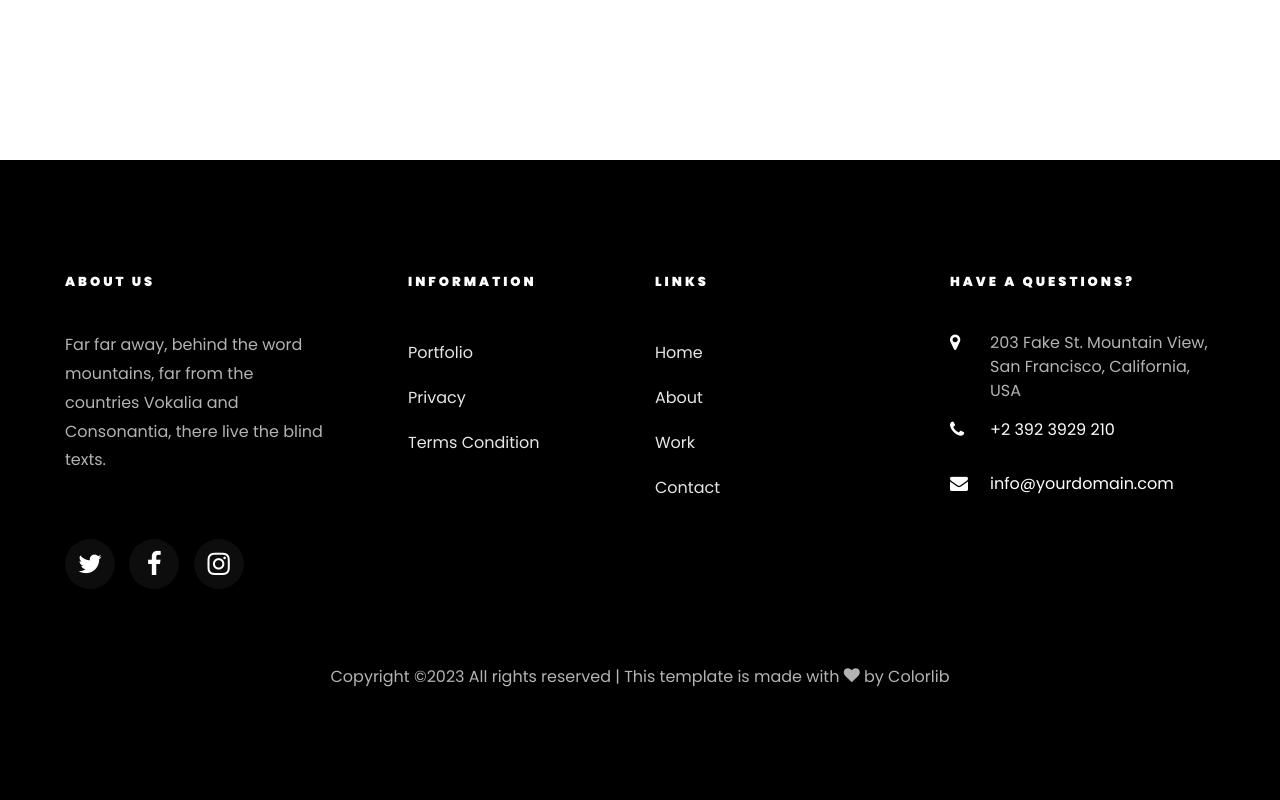
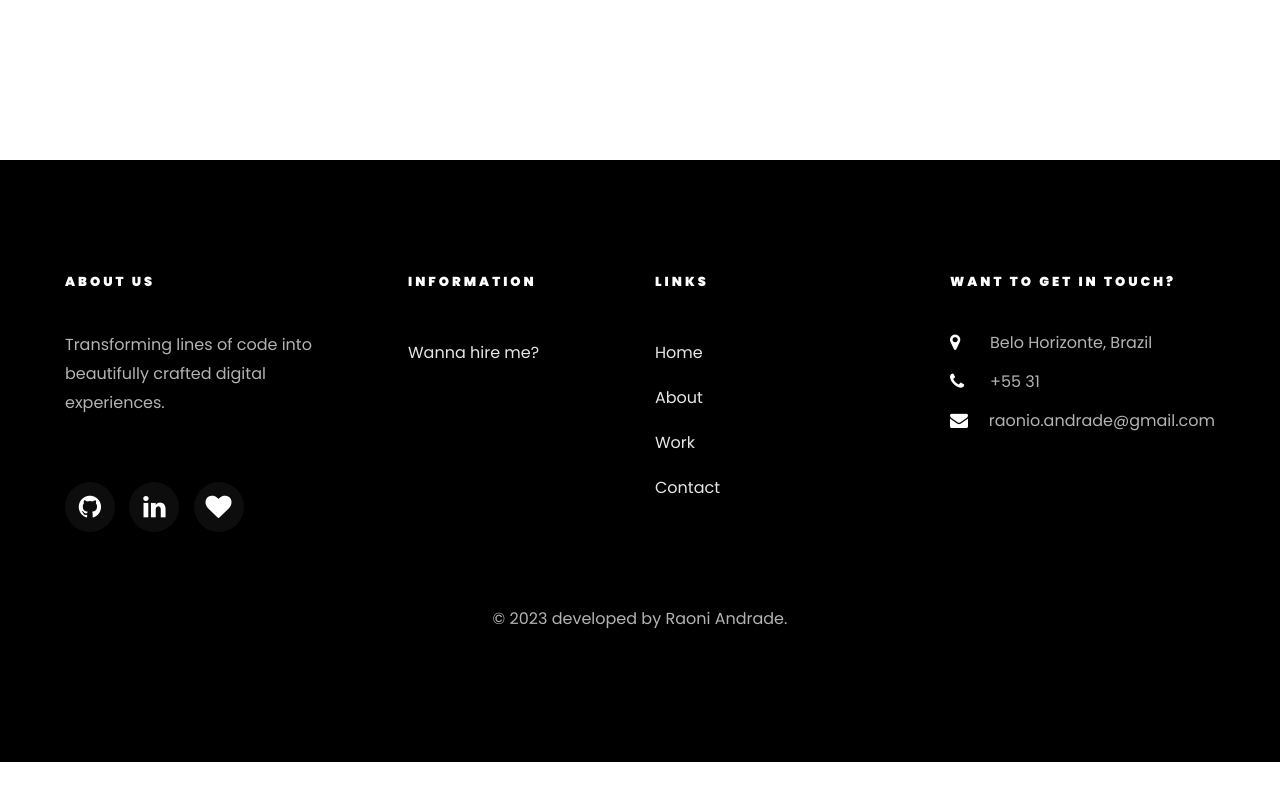
Before and after one commit to Raoni-Andrade/Portfolio-Raoni, a plain HTML site: page work.html in a window 1280 px wide. Shown: the part 4628-5428 px from the top of the page. After the commit the page ends 5390 px from the top, so only its background shows below. Drawn offline with Linux system fonts and the light colour scheme; some packages are replaced by stand-ins of ours; no server answers; files whose address does not match are found by name; a web font is replaced by a local one.

Commit message:
adjusting details

```diff
--- a/work.html
+++ b/work.html
@@ -223,11 +223,11 @@
           <div class="col-md">
             <div class="ftco-footer-widget mb-4">
               <h2 class="ftco-heading-2">About Us</h2>
-              <p>Far far away, behind the word mountains, far from the countries Vokalia and Consonantia, there live the blind texts.</p>
+              <p>Transforming lines of code into beautifully crafted digital experiences.</p>
               <ul class="ftco-footer-social list-unstyled float-md-left float-lft mt-5">
-                <li class="ftco-animate"><a href="#"><span class="icon-twitter"></span></a></li>
-                <li class="ftco-animate"><a href="#"><span class="icon-facebook"></span></a></li>
-                <li class="ftco-animate"><a href="#"><span class="icon-instagram"></span></a></li>
+                <li class="ftco-animate"><a href="https://github.com/Raoni-Andrade"><span class="icon-github"></span></a></li>
+                <li class="ftco-animate"><a href="https://www.linkedin.com/in/raoni-andrade-dev/"><span class="icon-linkedin"></span></a></li>
+                <li class="ftco-animate"><a href="https://raonio.com.br"><span class="icon-heart"></span></a></li>
               </ul>
             </div>
           </div>
@@ -235,9 +235,7 @@
             <div class="ftco-footer-widget mb-4 ml-md-5">
               <h2 class="ftco-heading-2">Information</h2>
               <ul class="list-unstyled">
-                <li><a href="#" class="py-2 d-block">Portfolio</a></li>
-                <li><a href="#" class="py-2 d-block">Privacy</a></li>
-                <li><a href="#" class="py-2 d-block">Terms Condition</a></li>
+                <li><a href="#" class="py-2 d-block">Wanna hire me?</a></li>
               </ul>
             </div>
           </div>
@@ -254,12 +252,12 @@
           </div>
           <div class="col-md">
             <div class="ftco-footer-widget mb-4">
-            	<h2 class="ftco-heading-2">Have a Questions?</h2>
+            	<h2 class="ftco-heading-2">Want to get in touch?</h2>
             	<div class="block-23 mb-3">
 	              <ul>
-	                <li><span class="icon icon-map-marker"></span><span class="text">203 Fake St. Mountain View, San Francisco, California, USA</span></li>
-	                <li><a href="#"><span class="icon icon-phone"></span><span class="text">+2 392 3929 210</span></a></li>
-	                <li><a href="#"><span class="icon icon-envelope"></span><span class="text">info@yourdomain.com</span></a></li>
+	                <li><span class="icon icon-map-marker"></span><span class="text">Belo Horizonte, Brazil</span></li>
+	                <li><span class="icon icon-phone"></span><span class="text">+55 31</span></li>
+	                <li><span class="icon icon-envelope"></span><span class="text">raonio.andrade@gmail.com</span></li>
 	              </ul>
 	            </div>
             </div>
@@ -267,10 +265,8 @@
         </div>
         <div class="row">
           <div class="col-md-12 text-center">
-
-            <p><!-- Link back to Colorlib can't be removed. Template is licensed under CC BY 3.0. -->
-  Copyright &copy;<script>document.write(new Date().getFullYear());</script> All rights reserved | This template is made with <i class="icon-heart color-danger" aria-hidden="true"></i> by <a href="https://colorlib.com" target="_blank">Colorlib</a>
-  <!-- Link back to Colorlib can't be removed. Template is licensed under CC BY 3.0. --></p>
+            <p>
+                &copy; <script>document.write(new Date().getFullYear());</script> developed by Raoni Andrade.</p>
           </div>
         </div>
       </div>
```
